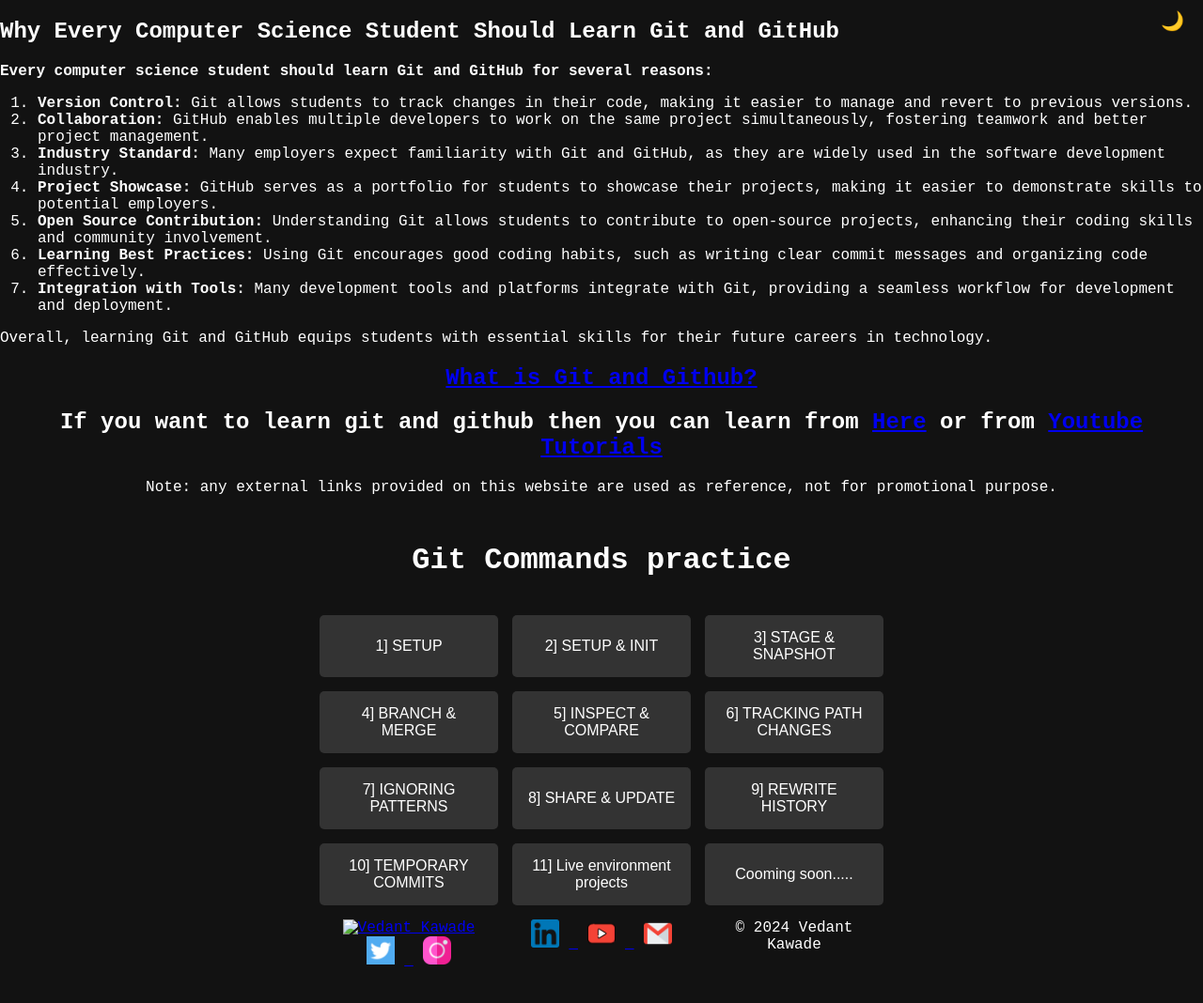
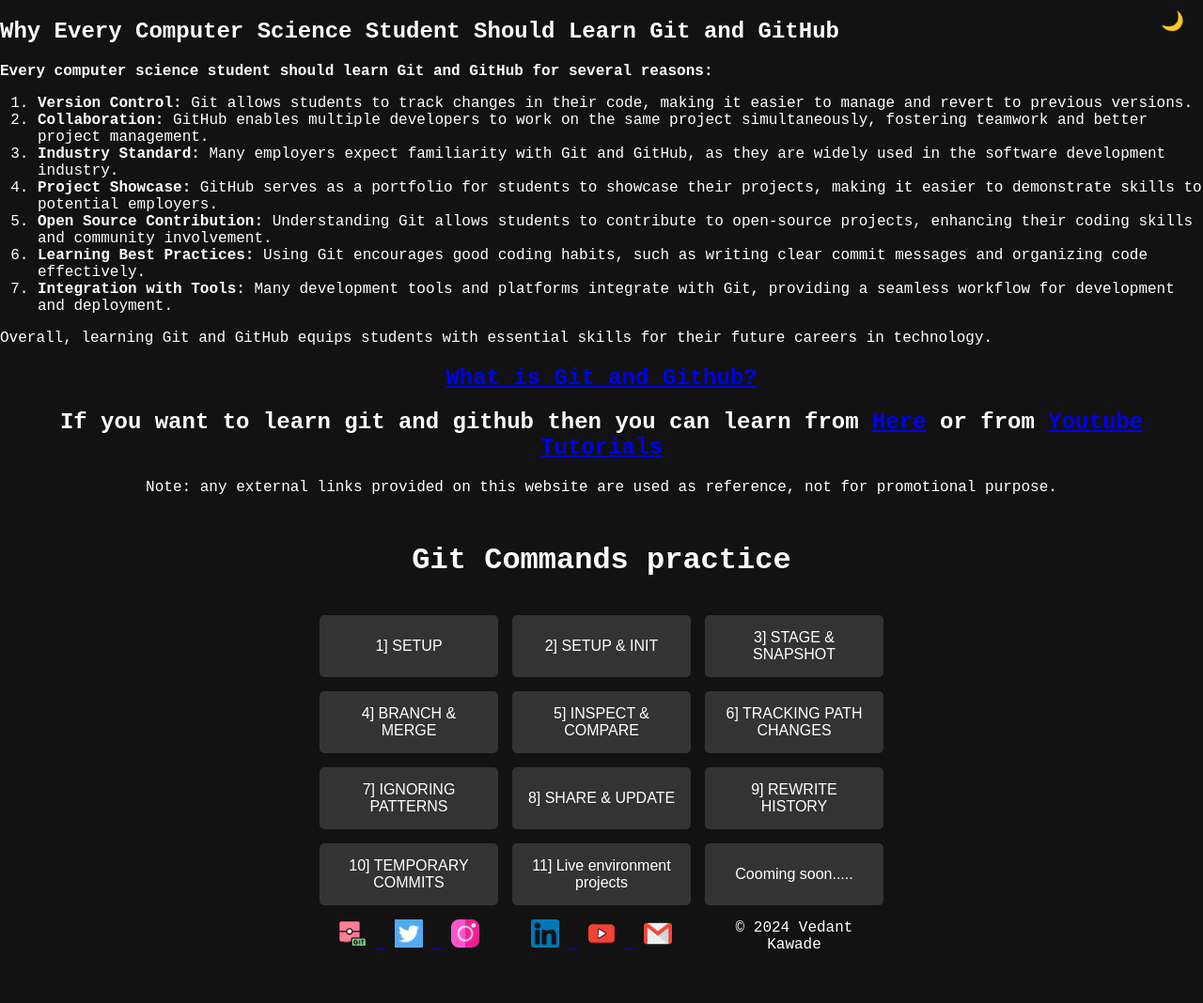
Before and after one commit to VedantKawade3/face-detection, a plain HTML site: page index.html in a window 1280 px wide. Shown: the whole page at 94% size. Drawn offline with Linux system fonts and the light colour scheme.

Commit message:
Update index.html

```diff
--- a/index.html
+++ b/index.html
@@ -165,7 +165,7 @@
         <button onclick="showPopup()">Cooming soon.....</button>
         <div class="social-icons">
         <a href="https://vedantkawade3.github.io/Git-practice-in-live-environment/">
-            <img src="main/images/git.png" alt="Vedant Kawade" width="30px" />
+            <img src="./images/git.png" alt="Vedant Kawade" width="30px" />
         </a>
         <a href="https://x.com/Vedant_Kawade07">
             <img src="/images/twitter.png" alt="Twitter - Vedant Kawade" width="30px" />
```
